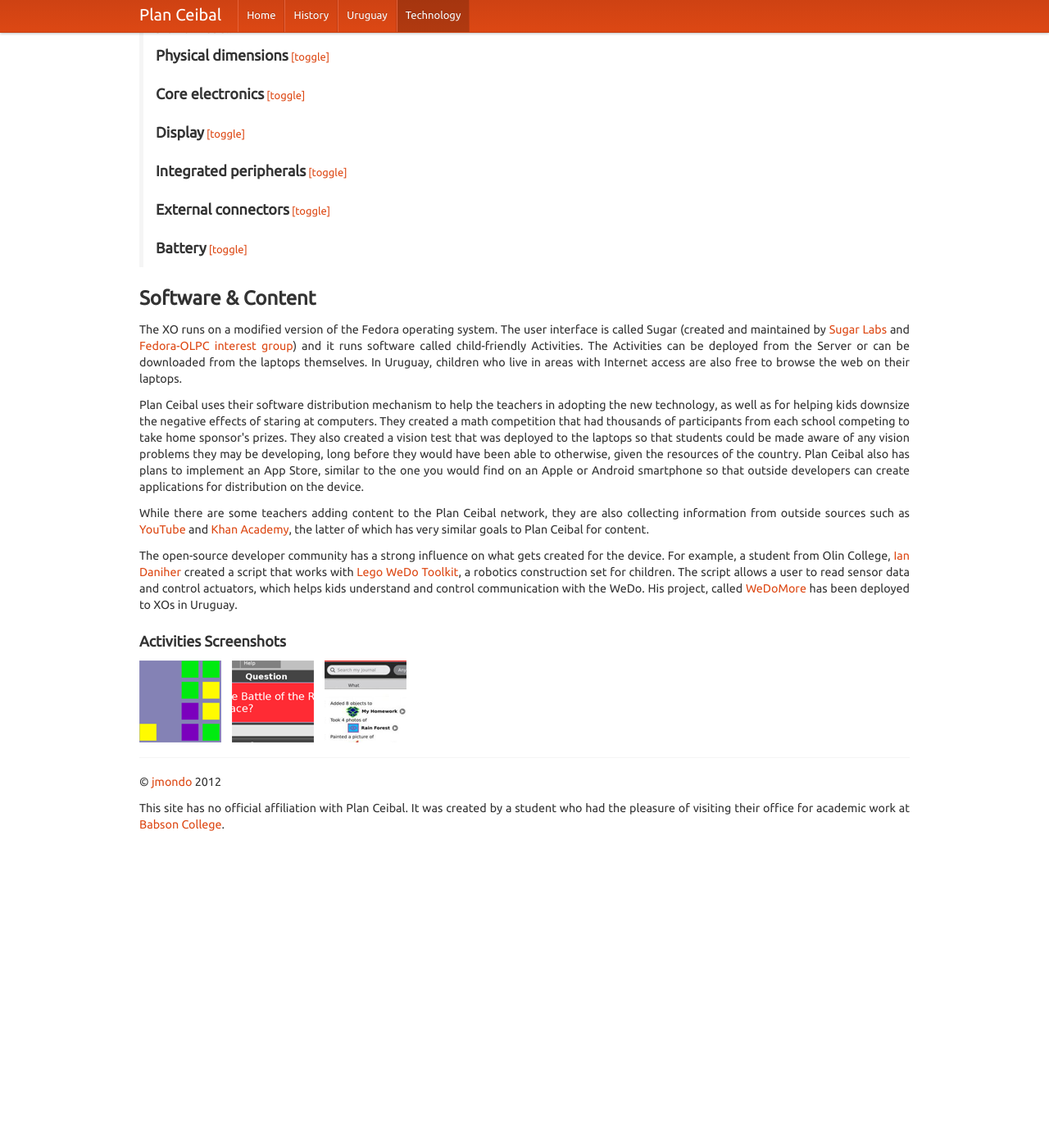
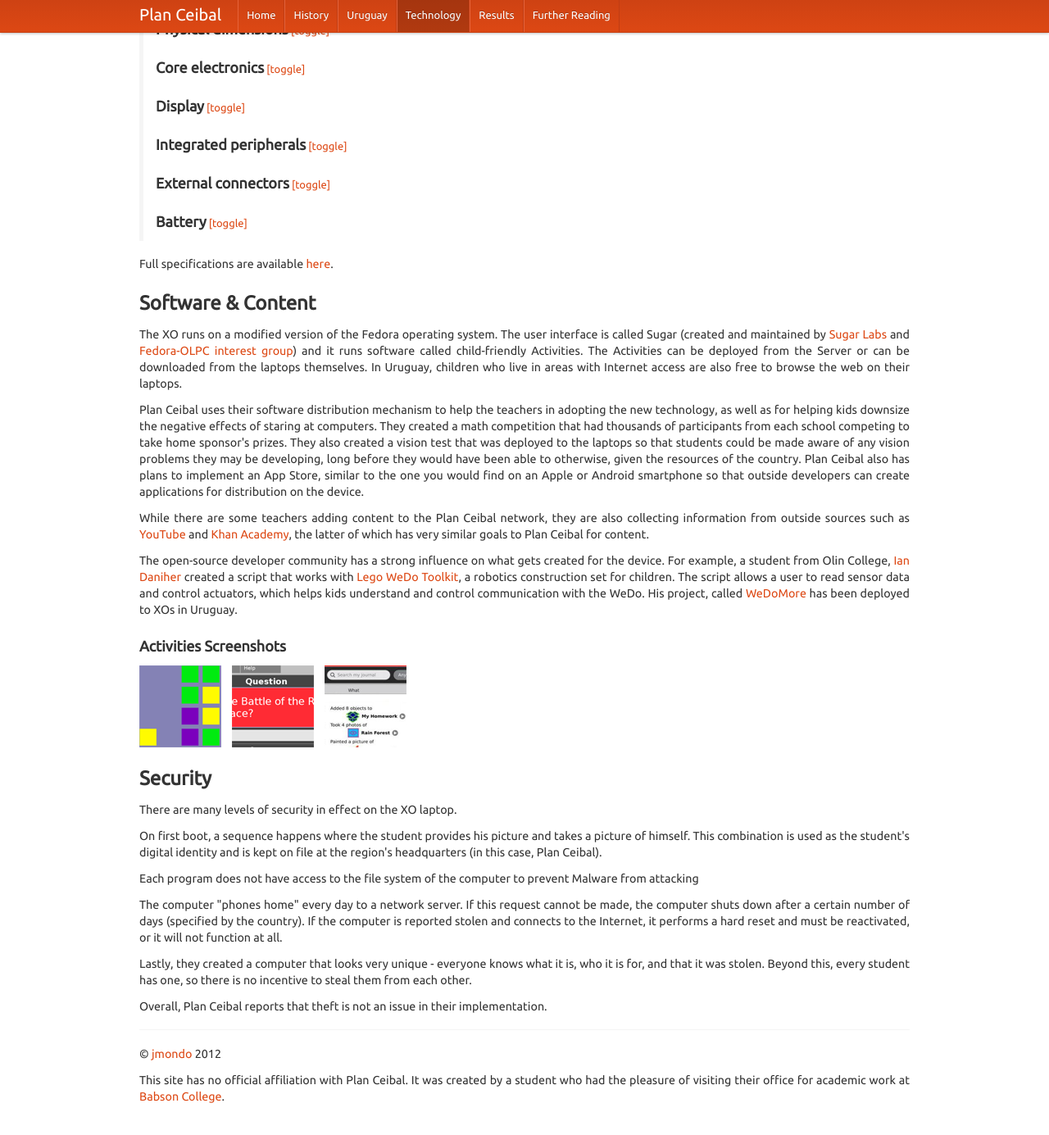
Before and after one commit to jmondos-static-sites/plan-ceibal, a Jekyll site: the page built from technology.html, in a window 1280 px wide and 1400 px high, scrolled down 603 px. Shown: the top 1385 px of the window at 82% size. Built offline with Jekyll 4.4.1, drawn with Linux system fonts in a browser that asks for light colours; before the commit the page ends 1671 px from its top, so only the background shows below that.

Commit message:
Results/further reading

```diff
--- a/_config.yml
+++ b/_config.yml
@@ -7,3 +7,7 @@ navigation:
   url: /uruguay.html
 - text: Technology
   url: /technology.html
+- text: Results
+  url: /results.html
+- text: Further Reading
+  url: /resources.html
--- a/history.html
+++ b/history.html
@@ -47,6 +47,6 @@ title: Home
   </tr>
 </table>
 
-<h2>Government Support</h2>
+<h3>Government Support</h3>
 
 <p>President Tabaré Vázquez announced that he would beat Argentina and Brazil in implementing the OLPC program. He planned that between March and September 2007, Uruguay would create a test program of 150 students. And that by 2009, the rollout would be complete. And they held that track. </p>
--- a/technology.html
+++ b/technology.html
@@ -90,6 +90,7 @@ title: Technology
 
     </div>
   </blockquote>
+  <p>Full specifications are available <a href="http://laptop.org/en/laptop/hardware/specs.shtml">here</a>.</p>
 </section>
 
 <section>
@@ -140,3 +141,13 @@ title: Technology
   </div>
 
 </section>
+
+<section>
+  <h2>Security</h2>
+  <p>There are many levels of security in effect on the XO laptop.</p>
+  <p>On first boot, a sequence happens where the student provides his picture and takes a picture of himself. This combination is used as the student's digital identity and is kept on file at the region's headquarters (in this case, Plan Ceibal).</p>
+  <p>Each program does not have access to the file system of the computer to prevent Malware from attacking</p>
+  <p>The computer "phones home" every day to a network server. If this request cannot be made, the computer shuts down after a certain number of days (specified by the country). If the computer is reported stolen and connects to the Internet, it performs a hard reset and must be reactivated, or it will not function at all. </p>
+  <p>Lastly, they created a computer that looks very unique - everyone knows what it is, who it is for, and that it was stolen. Beyond this, every student has one, so there is no incentive to steal them from each other.</p>
+  <p>Overall, Plan Ceibal reports that theft is not an issue in their implementation.</p>
+</section>
```
Also changed, not shown: other parts of technology.html (+1 -1 lines), resources.html (added, +13 -0 lines), results.html (added, +17 -0 lines).
